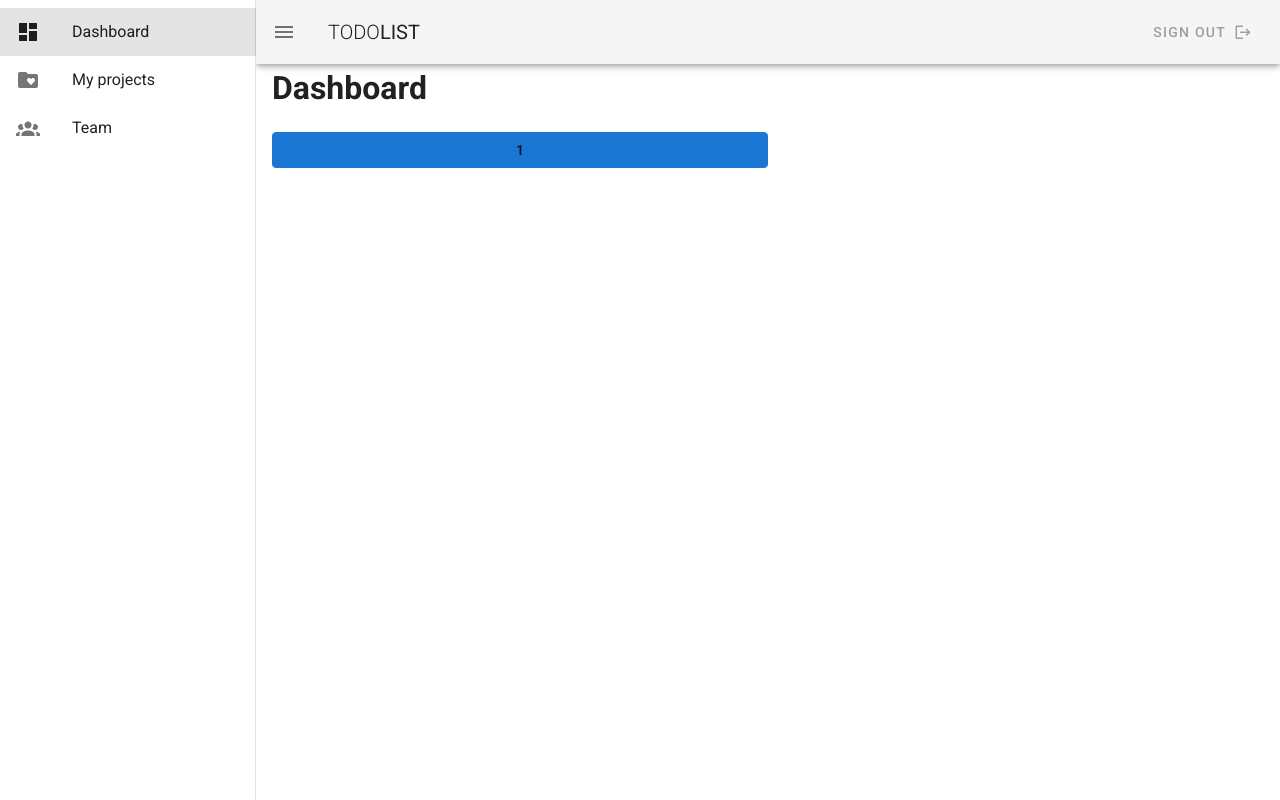
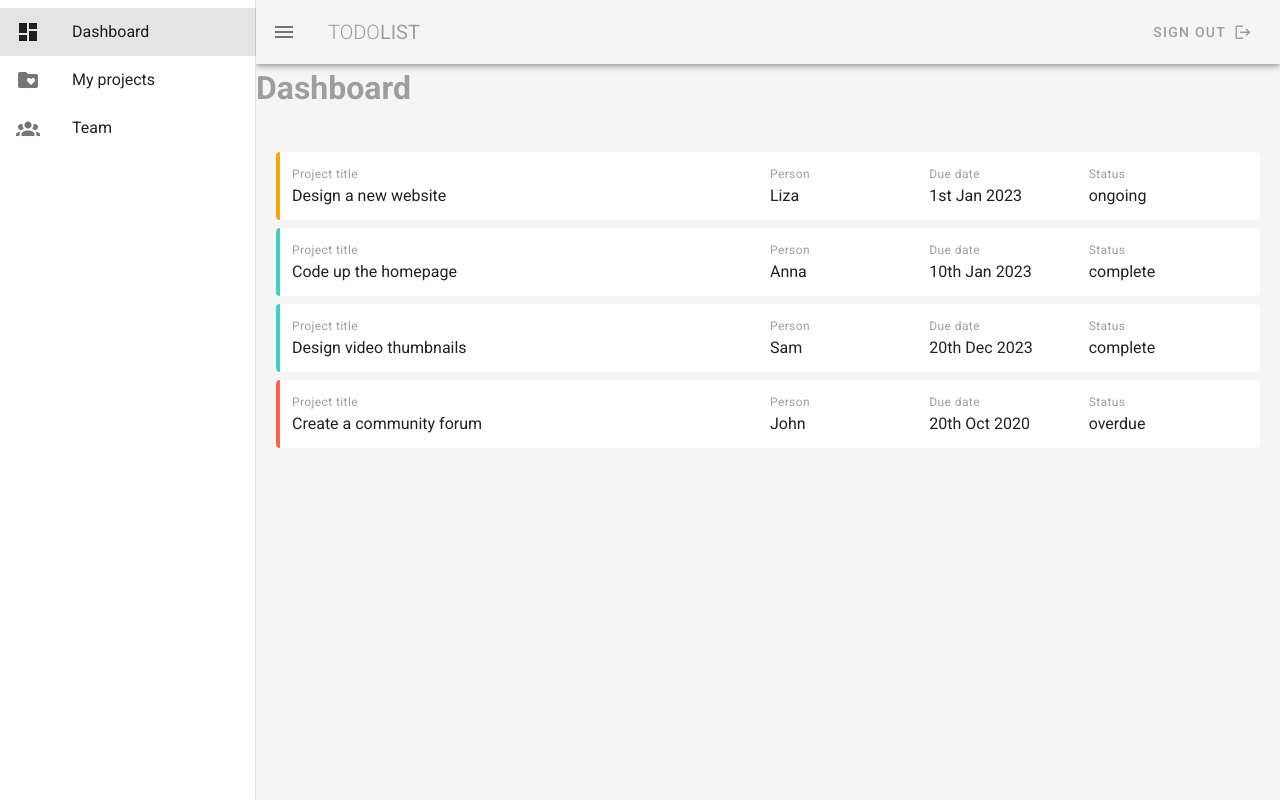
Before and after one commit to lizzochek/vuetify-todo, a Vue app: page / in a window 1280 px wide. Built offline with nearby package versions, Linux system fonts and the light colour scheme.

Commit message:
Project data

```diff
--- a/package.json
+++ b/package.json
@@ -9,6 +9,7 @@
   },
   "dependencies": {
     "core-js": "^3.8.3",
+    "material-design-icons-iconfont": "^6.7.0",
     "vue": "^2.6.14",
     "vue-router": "3.0.1",
     "vuetify": "^2.6.0"
--- a/src/App.vue
+++ b/src/App.vue
@@ -1,7 +1,7 @@
 <template>
   <v-app>
-    <NavBar />
-    <v-main class="mx-4">
+    <v-main class="grey lighten-4">
+      <NavBar />
       <router-view />
     </v-main>
   </v-app>
--- a/src/components/DashBoard.vue
+++ b/src/components/DashBoard.vue
@@ -1,12 +1,27 @@
 <template>
   <div class="dashboard">
-    <h1 class="subheading text-grey">Dashboard</h1>
+    <h1 class="subheading grey--text">Dashboard</h1>
     <v-container class="my-5">
-      <v-layout row>
-        <v-flex xs12 md6>
-          <v-btn outlined block class="primary">1</v-btn>
-        </v-flex>
-      </v-layout>
+      <v-card flat class="pa-3 ma-2" v-for="project in projects" :key="project.title">
+        <v-layout row wrap :class="`pa-3 ${project.status}`">
+          <v-flex xs12 md6>
+            <div class="caption grey--text">Project title</div>
+            <div>{{ project.title }}</div>
+          </v-flex>
+          <v-flex xs6 sm4 md2>
+            <div class="caption grey--text">Person</div>
+            <div>{{ project.person }}</div>
+          </v-flex>
+          <v-flex xs6 sm4 md2>
+            <div class="caption grey--text">Due date</div>
+            <div>{{ project.due }}</div>
+          </v-flex>
+          <v-flex xs2 sm4 md2>
+            <div class="caption grey--text">Status</div>
+            <div>{{ project.status }}</div>
+          </v-flex>
+        </v-layout>
+      </v-card>
     </v-container>
   </div>
 </template>
@@ -16,5 +31,57 @@ import { defineComponent } from 'vue';
 
 export default defineComponent({
   name: 'DashBoard',
+  data() {
+    return {
+      projects: [
+        {
+          title: 'Design a new website',
+          person: 'Liza',
+          due: '1st Jan 2023',
+          status: 'ongoing',
+          content:
+            'Lorem ipsum dolor sit amet consectetur adipisicing elit. Sunt consequuntur eos eligendi illum minima adipisci deleniti, dicta mollitia enim explicabo fugiat quidem ducimus praesentium voluptates porro molestias non sequi animi!',
+        },
+        {
+          title: 'Code up the homepage',
+          person: 'Anna',
+          due: '10th Jan 2023',
+          status: 'complete',
+          content:
+            'Lorem ipsum dolor sit amet consectetur adipisicing elit. Sunt consequuntur eos eligendi illum minima adipisci deleniti, dicta mollitia enim explicabo fugiat quidem ducimus praesentium voluptates porro molestias non sequi animi!',
+        },
+        {
+          title: 'Design video thumbnails',
+          person: 'Sam',
+          due: '20th Dec 2023',
+          status: 'complete',
+          content:
+            'Lorem ipsum dolor sit amet consectetur adipisicing elit. Sunt consequuntur eos eligendi illum minima adipisci deleniti, dicta mollitia enim explicabo fugiat quidem ducimus praesentium voluptates porro molestias non sequi animi!',
+        },
+        {
+          title: 'Create a community forum',
+          person: 'John',
+          due: '20th Oct 2020',
+          status: 'overdue',
+          content:
+            'Lorem ipsum dolor sit amet consectetur adipisicing elit. Sunt consequuntur eos eligendi illum minima adipisci deleniti, dicta mollitia enim explicabo fugiat quidem ducimus praesentium voluptates porro molestias non sequi animi!',
+        },
+      ],
+    };
+  },
 });
 </script>
+
+<style>
+.complete {
+  border-left: 4px solid #3cd1c2;
+}
+
+.ongoing {
+  border-left: 4px solid orange;
+}
+
+.overdue {
+  border-left: 4px solid tomato;
+}
+</style>
--- a/src/components/NavBar.vue
+++ b/src/components/NavBar.vue
@@ -1,9 +1,9 @@
 <template>
   <nav>
     <v-app-bar app>
-      <v-app-bar-nav-icon color="text-grey" @click="drawer = !drawer"></v-app-bar-nav-icon>
+      <v-app-bar-nav-icon color="grey--text" @click="drawer = !drawer"></v-app-bar-nav-icon>
 
-      <v-toolbar-title class="text-uppercase text-grey">
+      <v-toolbar-title class="text-uppercase grey--text">
         <span class="font-weight-light">Todo</span>
         <span>List</span>
       </v-toolbar-title>
@@ -16,7 +16,7 @@
       </v-btn>
     </v-app-bar>
 
-    <v-navigation-drawer v-model="drawer" app class="bg-deep-purple">
+    <v-navigation-drawer v-model="drawer" app>
       <v-list class="bg-deep-purple">
         <v-list-item v-for="link in links" :key="link.text" router :to="link.route">
           <v-list-item-action>
--- a/src/components/ProjectComp.vue
+++ b/src/components/ProjectComp.vue
@@ -1,6 +1,6 @@
 <template>
   <div class="projects">
-    <h1 class="subheading text-grey">Projects</h1>
+    <h1 class="subheading grey--text">Projects</h1>
 
     <v-container class="my-5"> content </v-container>
   </div>
--- a/src/components/TeamComp.vue
+++ b/src/components/TeamComp.vue
@@ -1,6 +1,6 @@
 <template>
   <div class="team">
-    <h1 class="subheading text-grey">Team</h1>
+    <h1 class="subheading grey--text">Team</h1>
     <v-container class="my-5"> content </v-container>
   </div>
 </template>
--- a/src/main.js
+++ b/src/main.js
@@ -1,5 +1,8 @@
 import Vue from 'vue';
 import VueRouter from 'vue-router';
+
+import 'vuetify/dist/vuetify.min.css';
+import 'material-design-icons-iconfont/dist/material-design-icons.css';
 
 import App from './App.vue';
 import router from './router/router';
```
Also changed, not shown: 1 other file (tests, documents, lock files or other folders).
